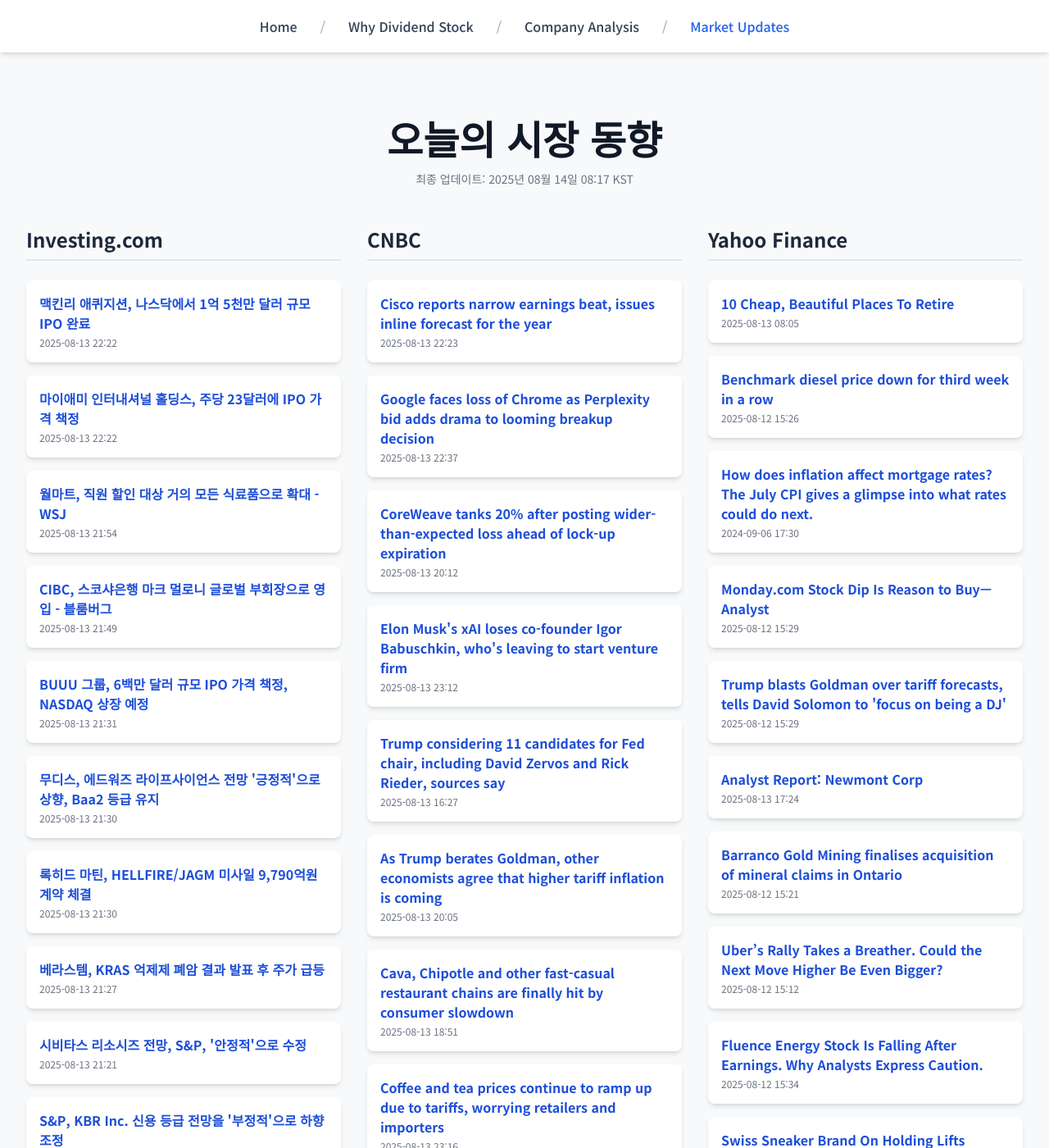
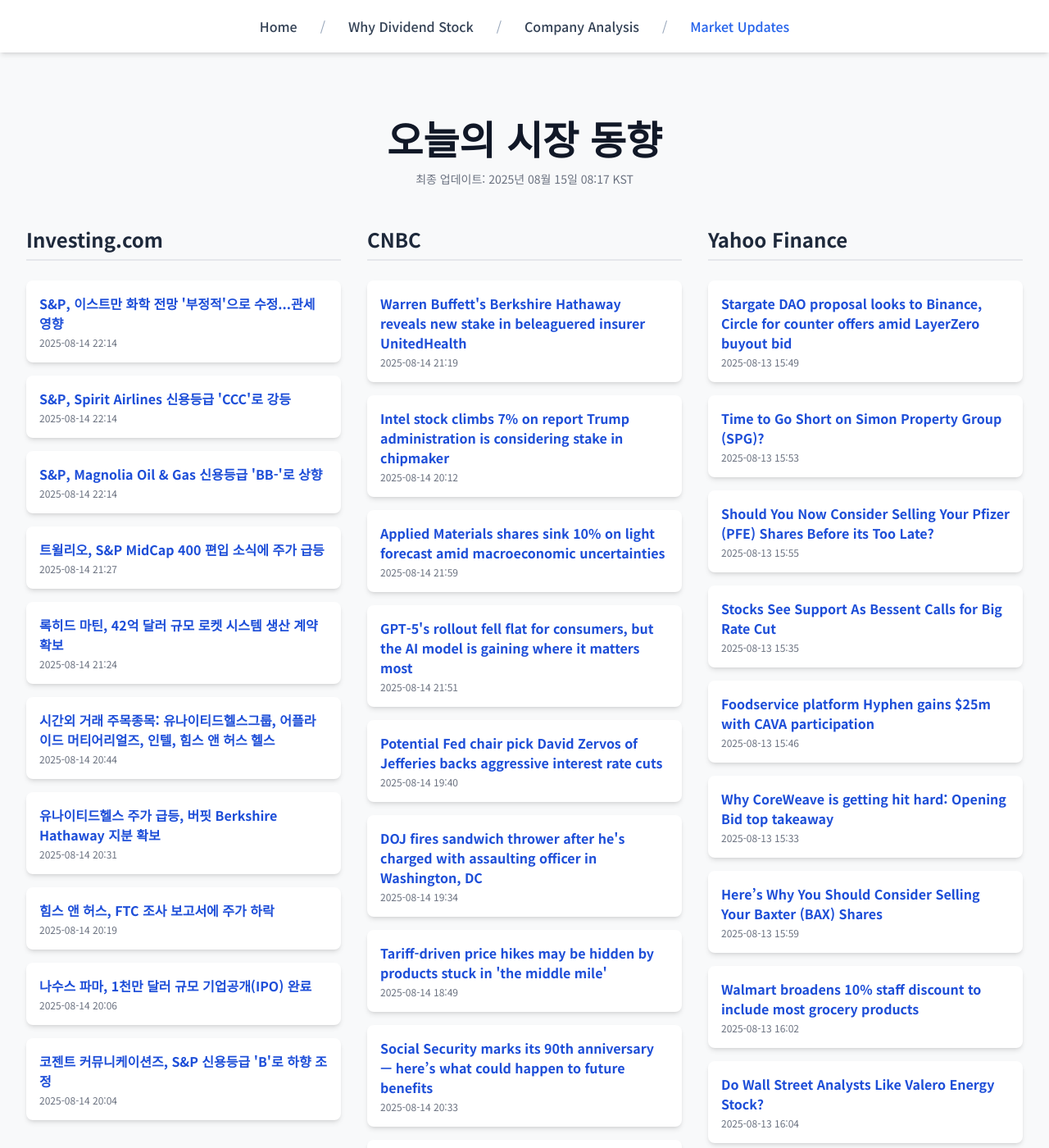
Before and after one commit to Kay-Hwang/my-company-analysis, a Jekyll site: the page built from market-updates.html, in a window 1280 px wide and 1400 px high. Shown: the whole window at 82% size. Built offline with Jekyll 4.4.1, drawn with Linux system fonts in a browser that asks for light colours; nearby versions of some CDN libraries; a script that is not in the unit is left out; some of the changed text lies outside the part shown.

Commit message:
Update daily data

```diff
--- a/_data/latest_data.json
+++ b/_data/latest_data.json
@@ -1,190 +1,190 @@
 {
-  "lastUpdated": "2025년 08월 14일 08:17 KST",
+  "lastUpdated": "2025년 08월 15일 08:17 KST",
   "news": {
     "investing": [
       {
-        "title": "맥킨리 애퀴지션, 나스닥에서 1억 5천만 달러 규모 IPO 완료",
-        "link": "https://kr.investing.com/news/stock-market-news/article-432SI-1594531",
-        "pubDate": "2025-08-13 22:22:13",
-        "summary": "맥킨리 애퀴지션, 나스닥에서 1억 5천만 달러 규모 IPO 완료"
+        "title": "S&P, 이스트만 화학 전망 '부정적'으로 수정...관세 영향",
+        "link": "https://kr.investing.com/news/stock-market-news/article-93CH-1596903",
+        "pubDate": "2025-08-14 22:14:24",
+        "summary": "S&P, 이스트만 화학 전망 '부정적'으로 수정...관세 영향"
       },
       {
-        "title": "마이애미 인터내셔널 홀딩스, 주당 23달러에 IPO 가격 책정",
-        "link": "https://kr.investing.com/news/stock-market-news/article-432SI-1594532",
-        "pubDate": "2025-08-13 22:22:08",
-        "summary": "마이애미 인터내셔널 홀딩스, 주당 23달러에 IPO 가격 책정"
+        "title": "S&P, Spirit Airlines 신용등급 'CCC'로 강등",
+        "link": "https://kr.investing.com/news/stock-market-news/article-93CH-1596902",
+        "pubDate": "2025-08-14 22:14:20",
+        "summary": "S&P, Spirit Airlines 신용등급 'CCC'로 강등"
       },
       {
-        "title": "월마트, 직원 할인 대상 거의 모든 식료품으로 확대 - WSJ",
-        "link": "https://kr.investing.com/news/stock-market-news/article-93CH-1594498",
-        "pubDate": "2025-08-13 21:54:39",
-        "summary": "월마트, 직원 할인 대상 거의 모든 식료품으로 확대 - WSJ"
+        "title": "S&P, Magnolia Oil & Gas 신용등급 'BB-'로 상향",
+        "link": "https://kr.investing.com/news/stock-market-news/article-93CH-1596901",
+        "pubDate": "2025-08-14 22:14:06",
+        "summary": "S&P, Magnolia Oil & Gas 신용등급 'BB-'로 상향"
       },
       {
-        "title": "CIBC, 스코샤은행 마크 멀로니 글로벌 부회장으로 영입 - 블룸버그",
-        "link": "https://kr.investing.com/news/stock-market-news/article-93CH-1594489",
-        "pubDate": "2025-08-13 21:49:37",
-        "summary": "CIBC, 스코샤은행 마크 멀로니 글로벌 부회장으로 영입 - 블룸버그"
+        "title": "트윌리오, S&P MidCap 400 편입 소식에 주가 급등",
+        "link": "https://kr.investing.com/news/stock-market-news/article-93CH-1596806",
+        "pubDate": "2025-08-14 21:27:18",
+        "summary": "트윌리오, S&P MidCap 400 편입 소식에 주가 급등"
       },
       {
-        "title": "BUUU 그룹, 6백만 달러 규모 IPO 가격 책정, NASDAQ 상장 예정",
-        "link": "https://kr.investing.com/news/stock-market-news/article-432SI-1594458",
-        "pubDate": "2025-08-13 21:31:05",
-        "summary": "BUUU 그룹, 6백만 달러 규모 IPO 가격 책정, NASDAQ 상장 예정"
+        "title": "록히드 마틴, 42억 달러 규모 로켓 시스템 생산 계약 확보",
+        "link": "https://kr.investing.com/news/stock-market-news/article-93CH-1596798",
+        "pubDate": "2025-08-14 21:24:10",
+        "summary": "록히드 마틴, 42억 달러 규모 로켓 시스템 생산 계약 확보"
       },
       {
-        "title": "무디스, 에드워즈 라이프사이언스 전망 '긍정적'으로 상향, Baa2 등급 유지",
-        "link": "https://kr.investing.com/news/stock-market-news/article-93CH-1594454",
-        "pubDate": "2025-08-13 21:30:20",
-        "summary": "무디스, 에드워즈 라이프사이언스 전망 '긍정적'으로 상향, Baa2 등급 유지"
+        "title": "시간외 거래 주목종목: 유나이티드헬스그룹, 어플라이드 머티어리얼즈, 인텔, 힘스 앤 허스 헬스",
+        "link": "https://kr.investing.com/news/stock-market-news/article-432SI-1596705",
+        "pubDate": "2025-08-14 20:44:23",
+        "summary": "시간외 거래 주목종목: 유나이티드헬스그룹, 어플라이드 머티어리얼즈, 인텔, 힘스 앤 허스 헬스"
       },
       {
-        "title": "록히드 마틴, HELLFIRE/JAGM 미사일 9,790억원 계약 체결",
-        "link": "https://kr.investing.com/news/stock-market-news/article-93CH-1594453",
-        "pubDate": "2025-08-13 21:30:19",
-        "summary": "록히드 마틴, HELLFIRE/JAGM 미사일 9,790억원 계약 체결"
+        "title": "유나이티드헬스 주가 급등, 버핏 Berkshire Hathaway 지분 확보",
+        "link": "https://kr.investing.com/news/stock-market-news/article-1596672",
+        "pubDate": "2025-08-14 20:31:27",
+        "summary": "유나이티드헬스 주가 급등, 버핏 Berkshire Hathaway 지분 확보"
       },
       {
-        "title": "베라스템, KRAS 억제제 폐암 결과 발표 후 주가 급등",
-        "link": "https://kr.investing.com/news/stock-market-news/article-93CH-1594448",
-        "pubDate": "2025-08-13 21:27:38",
-        "summary": "베라스템, KRAS 억제제 폐암 결과 발표 후 주가 급등"
+        "title": "힘스 앤 허스, FTC 조사 보고서에 주가 하락",
+        "link": "https://kr.investing.com/news/stock-market-news/article-1596631",
+        "pubDate": "2025-08-14 20:19:29",
+        "summary": "힘스 앤 허스, FTC 조사 보고서에 주가 하락"
       },
       {
-        "title": "시비타스 리소시즈 전망, S&P, '안정적'으로 수정",
-        "link": "https://kr.investing.com/news/stock-market-news/article-93CH-1594436",
-        "pubDate": "2025-08-13 21:21:55",
-        "summary": "시비타스 리소시즈 전망, S&P, '안정적'으로 수정"
+        "title": "나수스 파마, 1천만 달러 규모 기업공개(IPO) 완료",
+        "link": "https://kr.investing.com/news/stock-market-news/article-432SI-1596568",
+        "pubDate": "2025-08-14 20:06:34",
+        "summary": "나수스 파마, 1천만 달러 규모 기업공개(IPO) 완료"
       },
       {
-        "title": "S&P, KBR Inc. 신용 등급 전망을 '부정적'으로 하향 조정",
-        "link": "https://kr.investing.com/news/stock-market-news/article-93CH-1594432",
-        "pubDate": "2025-08-13 21:20:25",
-        "summary": "S&P, KBR Inc. 신용 등급 전망을 '부정적'으로 하향 조정"
+        "title": "코젠트 커뮤니케이션즈, S&P 신용등급 'B'로 하향 조정",
+        "link": "https://kr.investing.com/news/stock-market-news/article-93CH-1596555",
+        "pubDate": "2025-08-14 20:04:31",
+        "summary": "코젠트 커뮤니케이션즈, S&P 신용등급 'B'로 하향 조정"
       }
     ],
     "cnbc": [
       {
-        "title": "Cisco reports narrow earnings beat, issues inline forecast for the year",
-        "link": "https://www.cnbc.com/2025/08/13/cisco-csco-q4-earnings-report-2025.html",
-        "pubDate": "Wed, 13 Aug 2025 22:23:06 GMT",
-        "summary": "Cisco posted Q4 revenue up 7.6% to $14.67 billion and its 2026 forecast on track with strong AI infrastructure orders."
+        "title": "Warren Buffett's Berkshire Hathaway reveals new stake in beleaguered insurer UnitedHealth",
+        "link": "https://www.cnbc.com/2025/08/14/warren-buffetts-berkshire-hathaway-unh.html",
+        "pubDate": "Thu, 14 Aug 2025 21:19:11 GMT",
+        "summary": "The Omaha-based conglomerate bought more than 5 million shares in the healthcare firm for a stake worth about $1.6 billion at the end of June."
       },
       {
-        "title": "Google faces loss of Chrome as Perplexity bid adds drama to looming breakup decision",
-        "link": "https://www.cnbc.com/2025/08/13/google-antitrust-chrome-perplexity-ai-youtube.html",
-        "pubDate": "Wed, 13 Aug 2025 22:37:15 GMT",
-        "summary": "Perplexity AI's offer of $34.5 billion for Google's Chrome browser is a lot lower than where some analysts value the business."
+        "title": "Intel stock climbs 7% on report Trump administration is considering stake in chipmaker",
+        "link": "https://www.cnbc.com/2025/08/14/intel-stock-climbs-trump-admin-stake.html",
+        "pubDate": "Thu, 14 Aug 2025 20:12:15 GMT",
+        "summary": "The U.S. government's stake in Intel would help fund factories it's currently building in Ohio, according to the report."
       },
       {
-        "title": "CoreWeave tanks 20% after posting wider-than-expected loss ahead of lock-up expiration",
-        "link": "https://www.cnbc.com/2025/08/13/coreweave-stock-loss-lockup.html",
-        "pubDate": "Wed, 13 Aug 2025 20:12:24 GMT",
-        "summary": "CoreWeave's stock dropped 20% after the renter of artificial intelligence data centers reported a bigger-than-expected loss."
+        "title": "Applied Materials shares sink 10% on light forecast amid macroeconomic uncertainties",
+        "link": "https://www.cnbc.com/2025/08/14/applied-materials-q3-2025-results.html",
+        "pubDate": "Thu, 14 Aug 2025 21:59:18 GMT",
+        "summary": "The stock sunk in extended trading as the company's outlook for the current quarter came in light."
       },
       {
-        "title": "Elon Musk's xAI loses co-founder Igor Babuschkin, who's leaving to start venture firm",
-        "link": "https://www.cnbc.com/2025/08/13/elon-musks-xai-loses-co-founder-igor-babuschkin-for-venture-firm.html",
-        "pubDate": "Wed, 13 Aug 2025 23:12:16 GMT",
-        "summary": "Igor Babuschkin, who helped start xAI in 2023, said in a post on X that he's leaving the artificial intelligence startup to launch his own venture firm."
+        "title": "GPT-5's rollout fell flat for consumers, but the AI model is gaining where it matters most",
+        "link": "https://www.cnbc.com/2025/08/14/gpt-5-openai-ai-enterprise.html",
+        "pubDate": "Thu, 14 Aug 2025 21:51:18 GMT",
+        "summary": "Since its debut, GPT-5 has more than doubled coding and agent-building activity and driven an eight-fold jump in reasoning workloads."
       },
       {
-        "title": "Trump considering 11 candidates for Fed chair, including David Zervos and Rick Rieder, sources say",
-        "link": "https://www.cnbc.com/2025/08/13/trump-considering-11-candidates-for-fed-chair-including-david-zervos-and-rick-rieder-sources-say.html",
-        "pubDate": "Wed, 13 Aug 2025 16:27:34 GMT",
-        "summary": "The size of the Fed Chair candidate list and the process described suggest a decision is not imminent and could take a considerable amount of time."
+        "title": "Potential Fed chair pick David Zervos of Jefferies backs aggressive interest rate cuts",
+        "link": "https://www.cnbc.com/2025/08/14/potential-fed-chair-pick-david-zervos-of-jefferies-backs-aggressive-interest-rate-cuts.html",
+        "pubDate": "Thu, 14 Aug 2025 19:40:58 GMT",
+        "summary": "The Jefferies strategist told CNBC that central bankers shouldn't be daunted by the PPI showing inflation pressures hotter than expected."
       },
       {
-        "title": "As Trump berates Goldman, other economists agree that higher tariff inflation is coming",
-        "link": "https://www.cnbc.com/2025/08/13/as-trump-berates-goldman-other-economists-agree-that-higher-tariff-inflation-is-coming.html",
-        "pubDate": "Wed, 13 Aug 2025 20:05:20 GMT",
-        "summary": "Goldman Sachs is taking the heat for its call that heavier tariff-induced consumer inflation is ahead, but it's far from alone in that view."
+        "title": "DOJ fires sandwich thrower after he's charged with assaulting officer in Washington, DC",
+        "link": "https://www.cnbc.com/2025/08/14/sandwich-washington-doj-subway-bondi-.html",
+        "pubDate": "Thu, 14 Aug 2025 19:34:14 GMT",
+        "summary": "FBI Director Kash Patel posted a video of a man hurling a Subway sandwich at a U.S. Customs and Border Protection officer."
       },
       {
-        "title": "Cava, Chipotle and other fast-casual restaurant chains are finally hit by consumer slowdown",
-        "link": "https://www.cnbc.com/2025/08/13/cava-chipotle-sweetgreen-report-slower-sales.html",
-        "pubDate": "Wed, 13 Aug 2025 18:51:02 GMT",
-        "summary": "After bucking industry trends, fast-casual chains like Chipotle and Cava are finally feeling the consumer slowdown."
+        "title": "Tariff-driven price hikes may be hidden by products stuck in 'the middle mile'",
+        "link": "https://www.cnbc.com/2025/08/14/tariff-driven-higher-prices-may-be-hidden-by-products-stuck-in-the-middle-mile.html",
+        "pubDate": "Thu, 14 Aug 2025 18:49:14 GMT",
+        "summary": "Logistics professionals say the impact of tariffs on pricing has not been seen across the board yet because products are sitting in inventory."
       },
       {
-        "title": "Coffee and tea prices continue to ramp up due to tariffs, worrying retailers and importers",
-        "link": "https://www.cnbc.com/2025/08/13/coffee-and-tea-prices-ramp-up-due-to-tariffs.html",
-        "pubDate": "Wed, 13 Aug 2025 23:16:38 GMT",
-        "summary": "According to the Bureau of Labor Statistics, coffee prices surged 14.5% in July year over year. The average retail price for a pound of ground coffee hit $8.41."
+        "title": "Social Security marks its 90th anniversary — here’s what could happen to future benefits",
+        "link": "https://www.cnbc.com/2025/08/14/social-security-90-anniversary-future-changes.html",
+        "pubDate": "Thu, 14 Aug 2025 20:33:14 GMT",
+        "summary": "Millions of Americans rely on Social Security benefits for income. As the program reaches marks its 90th anniversary, those payments may be poised to change."
       },
       {
-        "title": "Trump's budget bill made 529 college savings plans even more powerful—here's what it means for your money",
-        "link": "https://www.cnbc.com/2025/08/13/trumps-budget-bill-made-529-college-savings-plans-more-powerful-heres-what-it-means-for-your-money.html",
-        "pubDate": "Wed, 13 Aug 2025 18:48:47 GMT",
-        "summary": "The 'big beautiful' budget bill expands the tax advantages of 529 accounts, vehicles that parents have traditionally used to save for their kids' college costs."
+        "title": "'Don't quit the market' when it's frothy, says Jim Cramer. Here's why",
+        "link": "https://www.cnbc.com/2025/08/14/dont-quit-the-market-when-its-frothy-says-jim-cramer-heres-why.html",
+        "pubDate": "Thu, 14 Aug 2025 22:43:37 GMT",
+        "summary": "CNBC's Jim Cramer on Thursday said that although the market may be frothy, investors shouldn't quit because there is enough rationality to overwhelm the froth."
       },
       {
-        "title": "Nearly 1 in 5 older student loan borrowers are seriously delinquent as Trump steps up collections",
-        "link": "https://www.cnbc.com/2025/08/13/older-student-loan-delinquencies-under-trump.html",
-        "pubDate": "Wed, 13 Aug 2025 17:23:37 GMT",
-        "summary": "There's still time for older student loan borrowers who are behind on their bills to avoid default, and garnishment of their retirement benefits and wages."
+        "title": "Palantir's astronomical growth in 3 charts",
+        "link": "https://www.cnbc.com/2025/08/14/palantir-ai-charts-revenue.html",
+        "pubDate": "Thu, 14 Aug 2025 21:12:12 GMT",
+        "summary": "The artificial intelligence-powered software company's co-founders include renowned venture capitalist Peter Thiel and current CEO Alex Karp."
       }
     ],
     "yahoo": [
       {
-        "title": "10 Cheap, Beautiful Places To Retire",
-        "link": "https://finance.yahoo.com/news/15-cheap-beautiful-places-retire-143120191.html",
-        "pubDate": "2025-08-13T08:05:07Z",
-        "summary": "10 Cheap, Beautiful Places To Retire"
+        "title": "Stargate DAO proposal looks to Binance, Circle for counter offers amid LayerZero buyout bid",
+        "link": "https://finance.yahoo.com/news/stargate-dao-proposal-looks-binance-154916604.html",
+        "pubDate": "2025-08-13T15:49:16Z",
+        "summary": "Stargate DAO proposal looks to Binance, Circle for counter offers amid LayerZero buyout bid"
       },
       {
-        "title": "Benchmark diesel price down for third week in a row",
-        "link": "https://finance.yahoo.com/news/benchmark-diesel-price-down-third-152650280.html",
-        "pubDate": "2025-08-12T15:26:50Z",
-        "summary": "Benchmark diesel price down for third week in a row"
+        "title": "Time to Go Short on Simon Property Group (SPG)?",
+        "link": "https://finance.yahoo.com/news/time-short-simon-property-group-155307592.html",
+        "pubDate": "2025-08-13T15:53:07Z",
+        "summary": "Time to Go Short on Simon Property Group (SPG)?"
       },
       {
-        "title": "How does inflation affect mortgage rates? The July CPI gives a glimpse into what rates could do next.",
-        "link": "https://finance.yahoo.com/personal-finance/mortgages/article/how-does-inflation-affect-mortgage-rates-the-july-cpi-gives-a-glimpse-into-what-rates-could-do-next-173028656.html",
-        "pubDate": "2024-09-06T17:30:28Z",
-        "summary": "How does inflation affect mortgage rates? The July CPI gives a glimpse into what rates could do next."
+        "title": "Should You Now Consider Selling Your Pfizer (PFE) Shares Before its Too Late?",
+        "link": "https://finance.yahoo.com/news/now-consider-selling-pfizer-pfe-155504534.html",
+        "pubDate": "2025-08-13T15:55:04Z",
+        "summary": "Should You Now Consider Selling Your Pfizer (PFE) Shares Before its Too Late?"
       },
       {
-        "title": "Monday.com Stock Dip Is Reason to Buy—Analyst",
-        "link": "https://www.barrons.com/articles/monday-com-stock-buy-ai-revenue-46d8a04b?siteid=yhoof2&yptr=yahoo",
-        "pubDate": "2025-08-12T15:29:00Z",
-        "summary": "Monday.com Stock Dip Is Reason to Buy—Analyst"
+        "title": "Stocks See Support As Bessent Calls for Big Rate Cut",
+        "link": "https://finance.yahoo.com/news/stocks-see-support-bessent-calls-153559538.html",
+        "pubDate": "2025-08-13T15:35:59Z",
+        "summary": "Stocks See Support As Bessent Calls for Big Rate Cut"
       },
       {
-        "title": "Trump blasts Goldman over tariff forecasts, tells David Solomon to 'focus on being a DJ'",
-        "link": "https://finance.yahoo.com/news/trump-blasts-goldman-over-tariff-forecasts-tells-david-solomon-to-focus-on-being-a-dj-152952355.html",
-        "pubDate": "2025-08-12T15:29:52Z",
-        "summary": "Trump blasts Goldman over tariff forecasts, tells David Solomon to 'focus on being a DJ'"
+        "title": "Foodservice platform Hyphen gains $25m with CAVA participation",
+        "link": "https://finance.yahoo.com/news/foodservice-platform-hyphen-gains-25m-154659140.html",
+        "pubDate": "2025-08-13T15:46:59Z",
+        "summary": "Foodservice platform Hyphen gains $25m with CAVA participation"
       },
       {
-        "title": "Analyst Report: Newmont Corp",
-        "link": "https://finance.yahoo.com/research/reports/ARGUS_3235_AnalystReport_1755105846000?yptr=yahoo&ncid=yahooproperties_plusresear_nm5q6ze1cei",
-        "pubDate": "2025-08-13T17:24:06Z",
-        "summary": "Analyst Report: Newmont Corp"
+        "title": "Why CoreWeave is getting hit hard: Opening Bid top takeaway",
+        "link": "https://finance.yahoo.com/news/why-coreweave-is-getting-hit-hard-opening-bid-top-takeaway-153321792.html",
+        "pubDate": "2025-08-13T15:33:21Z",
+        "summary": "Why CoreWeave is getting hit hard: Opening Bid top takeaway"
       },
       {
-        "title": "Barranco Gold Mining finalises acquisition of mineral claims in Ontario",
-        "link": "https://finance.yahoo.com/news/barranco-gold-mining-finalises-acquisition-152136688.html",
-        "pubDate": "2025-08-12T15:21:36Z",
-        "summary": "Barranco Gold Mining finalises acquisition of mineral claims in Ontario"
+        "title": "Here’s Why You Should Consider Selling Your Baxter (BAX) Shares",
+        "link": "https://finance.yahoo.com/news/why-consider-selling-baxter-bax-155919687.html",
+        "pubDate": "2025-08-13T15:59:19Z",
+        "summary": "Here’s Why You Should Consider Selling Your Baxter (BAX) Shares"
       },
       {
-        "title": "Uber’s Rally Takes a Breather. Could the Next Move Higher Be Even Bigger?",
-        "link": "https://finance.yahoo.com/news/uber-rally-takes-breather-could-151229288.html",
-        "pubDate": "2025-08-12T15:12:29Z",
-        "summary": "Uber’s Rally Takes a Breather. Could the Next Move Higher Be Even Bigger?"
+        "title": "Walmart broadens 10% staff discount to include most grocery products",
+        "link": "https://finance.yahoo.com/news/walmart-broadens-10-staff-discount-160202004.html",
+        "pubDate": "2025-08-13T16:02:02Z",
+        "summary": "Walmart broadens 10% staff discount to include most grocery products"
       },
       {
-        "title": "Fluence Energy Stock Is Falling After Earnings. Why Analysts Express Caution.",
-        "link": "https://www.barrons.com/articles/fluence-earnings-stock-price-1e7fbfac?siteid=yhoof2&yptr=yahoo",
-        "pubDate": "2025-08-12T15:34:00Z",
-        "summary": "Fluence Energy Stock Is Falling After Earnings. Why Analysts Express Caution."
+        "title": "Do Wall Street Analysts Like Valero Energy Stock?",
+        "link": "https://finance.yahoo.com/news/wall-street-analysts-valero-energy-160407532.html",
+        "pubDate": "2025-08-13T16:04:07Z",
+        "summary": "Do Wall Street Analysts Like Valero Energy Stock?"
       },
       {
-        "title": "Swiss Sneaker Brand On Holding Lifts Guidance Following Sales Surge",
-        "link": "https://www.wsj.com/business/retail/on-holding-shares-rise-after-raising-outlook-following-sales-surge-2a34eb7b?siteid=yhoof2&yptr=yahoo",
-        "pubDate": "2025-08-12T15:08:00Z",
-        "summary": "Swiss Sneaker Brand On Holding Lifts Guidance Following Sales Surge"
+        "title": "AMD CEO won’t offer $100 million salaries to poach talent like Mark Zuckerberg. She says it’s more important staff don’t feel like ‘a cog in the wheel’",
+        "link": "https://finance.yahoo.com/news/amd-ceo-won-t-offer-154413569.html",
+        "pubDate": "2025-08-13T15:44:13Z",
+        "summary": "AMD CEO won’t offer $100 million salaries to poach talent like Mark Zuckerberg. She says it’s more important staff don’t feel like ‘a cog in the wheel’"
       }
     ]
   }
```
